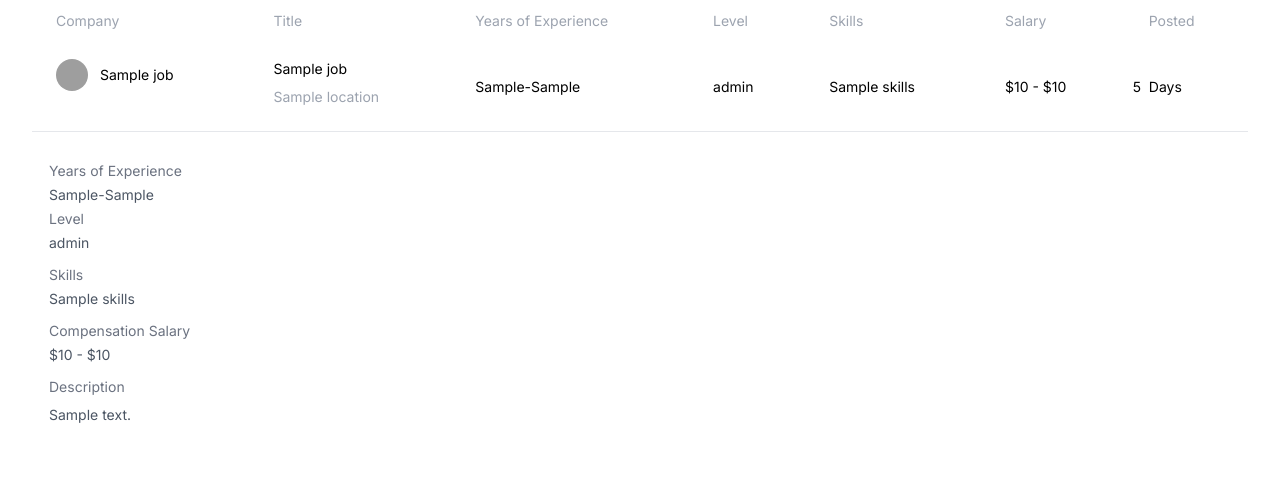
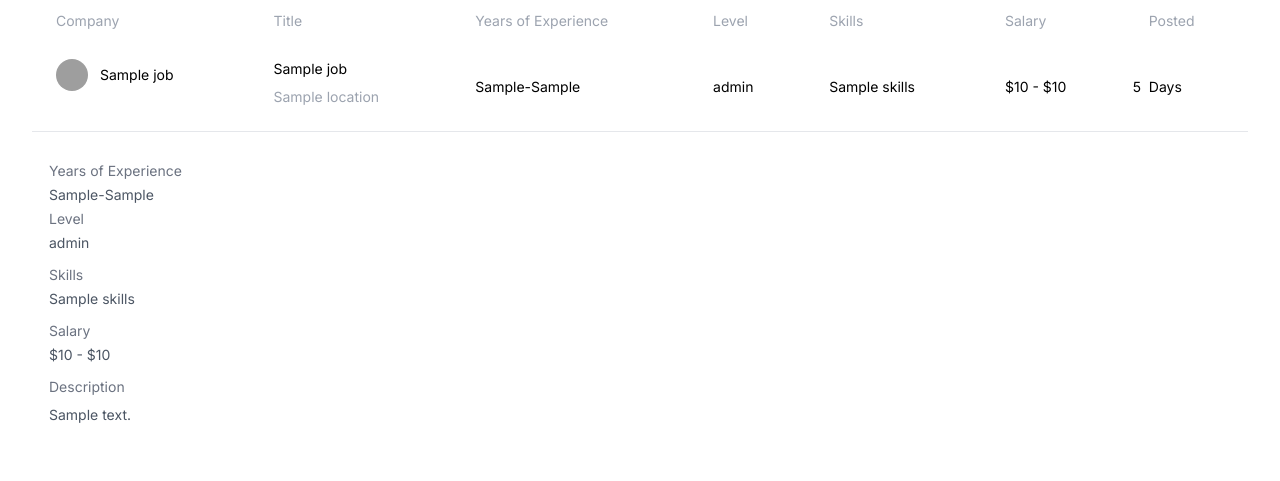
Before and after one commit to jaishank94/python-job-portal, a Django app: template job_app/templates/job_app/jobs.html in a window 1280 px wide, after a click that opens the changed part. Shown: the part 401-882 px from the top of the page. Run offline with Django 5.2, Linux system fonts and the light colour scheme; tables that the repository leaves empty hold one stand-in row (values such as "Sample post"); the template is opened without the code that fills it: values that come from a table or form of the project are taken from there, most other values are stand-ins (such as "Sample title", 1, 10 or a date in 2020); data that the repository does not hold is empty; grey boxes are pictures that could not be loaded.

Commit message:
UI Changes

```diff
--- a/job_app/templates/job_app/includes/job_rows.html
+++ b/job_app/templates/job_app/includes/job_rows.html
@@ -169,7 +169,7 @@
 
                     <!-- Salary -->
                     <div>
-                        <div class="font-light text-gray-500 mb-1">Compensation Salary</div>
+                        <div class="font-light text-gray-500 mb-1">Salary</div>
                         <div class="space-y-1">
                             {% if job.min_salary and job.max_salary %}
                                 ${{ job.min_salary|floatformat:0|intcomma }} - ${{ job.max_salary|floatformat:0|intcomma }}
```
Also changed, not shown: job_app/migrations/0004_job_company.py (added).
